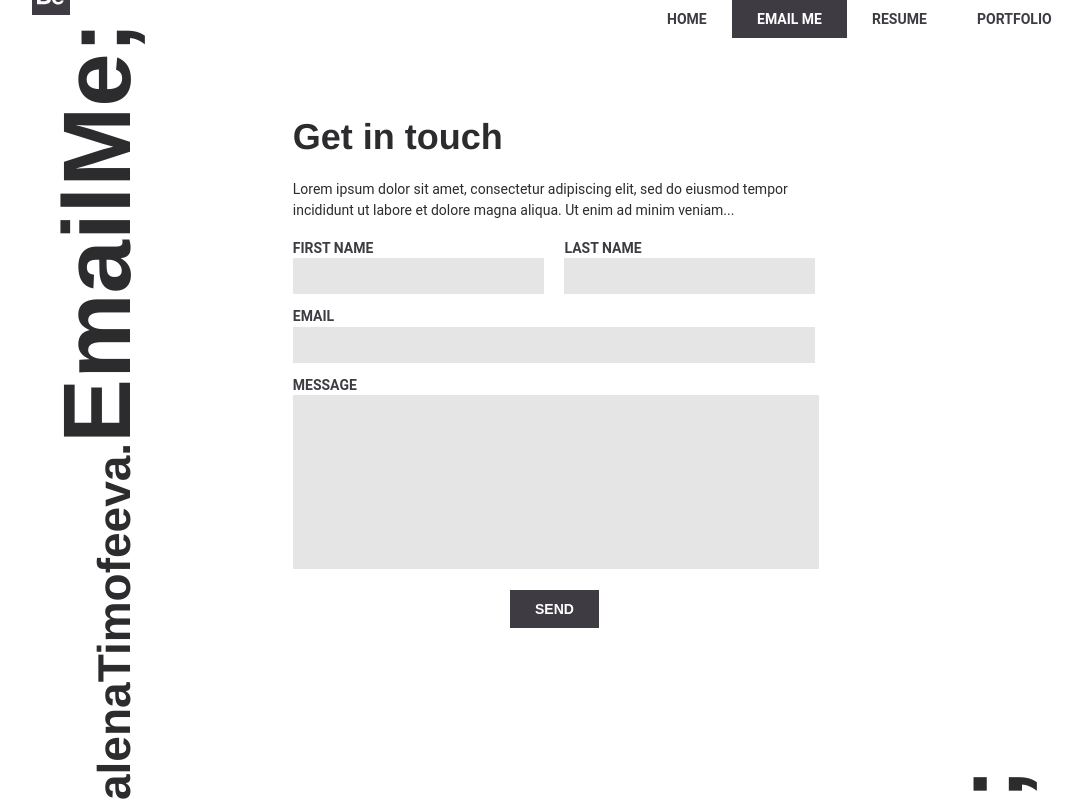
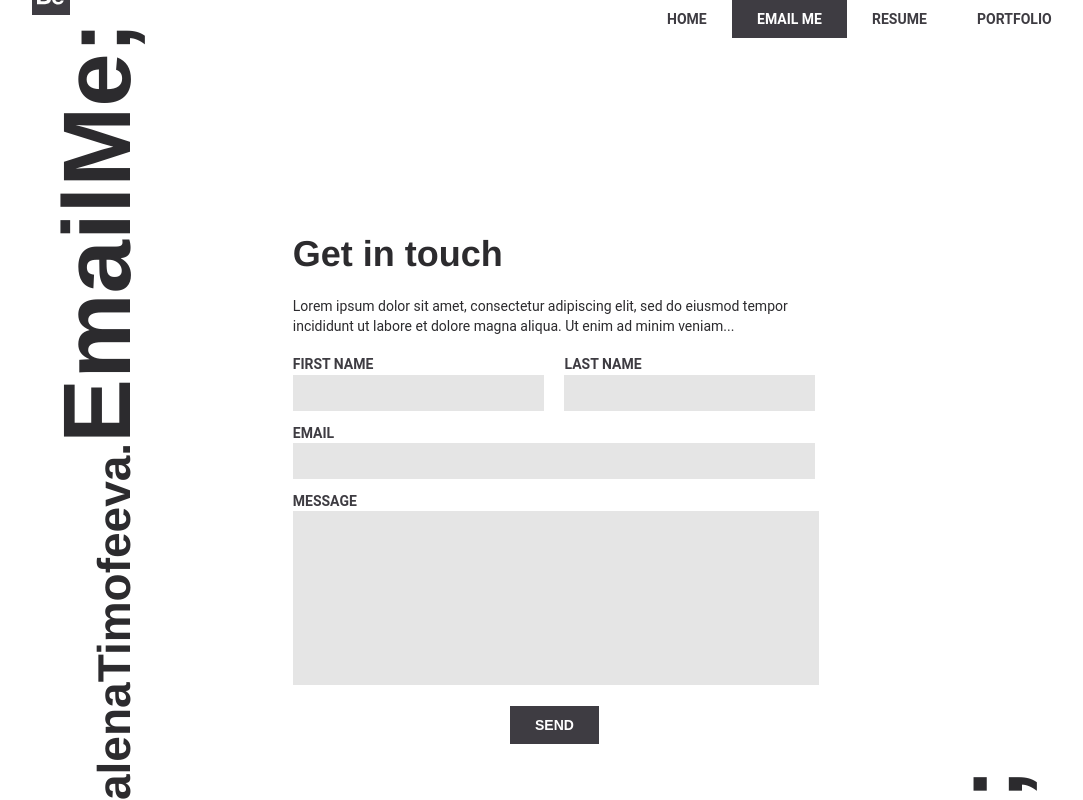
Before and after one commit to mouseProgrammouse/portfolio, a React (Create React App) app: page /get-in-touch in a window 1280 px wide. Shown: the whole page, without its empty margins (86-1169 px from the left). Built offline with nearby package versions, Linux system fonts and the light colour scheme.

Commit message:
change colors for flashMesaage|| GetInTouch page

```diff
--- a/src/EmailForm.css
+++ b/src/EmailForm.css
@@ -4,7 +4,7 @@
 }
 
 .email-form h2{
-  margin: 15% 0 21px 0;
+  margin: 5% 0 21px 0;
 }
 
 .email-form .description {
@@ -100,24 +100,21 @@
 }
 
 .email-form .flash-message {
-  margin: 100px 0;
+  margin: 15% 0;
   content: "";
   display: flex;
   height: 38px;
   justify-content: center;
   align-items: center;
-  position: fixed;
-  top: 0;
-  width: 70%;
 }
 
 .email-form .flash-message.success {
-  background-color: #97F3FF;
+  background-color: #A4F4FC;
   animation: popup 0.4s;
 }
 
 .email-form .flash-message.error {
-  background-color: #FF7D61;
+  background-color: #F79595;
   animation: popup 0.4s;
 }
 
```
